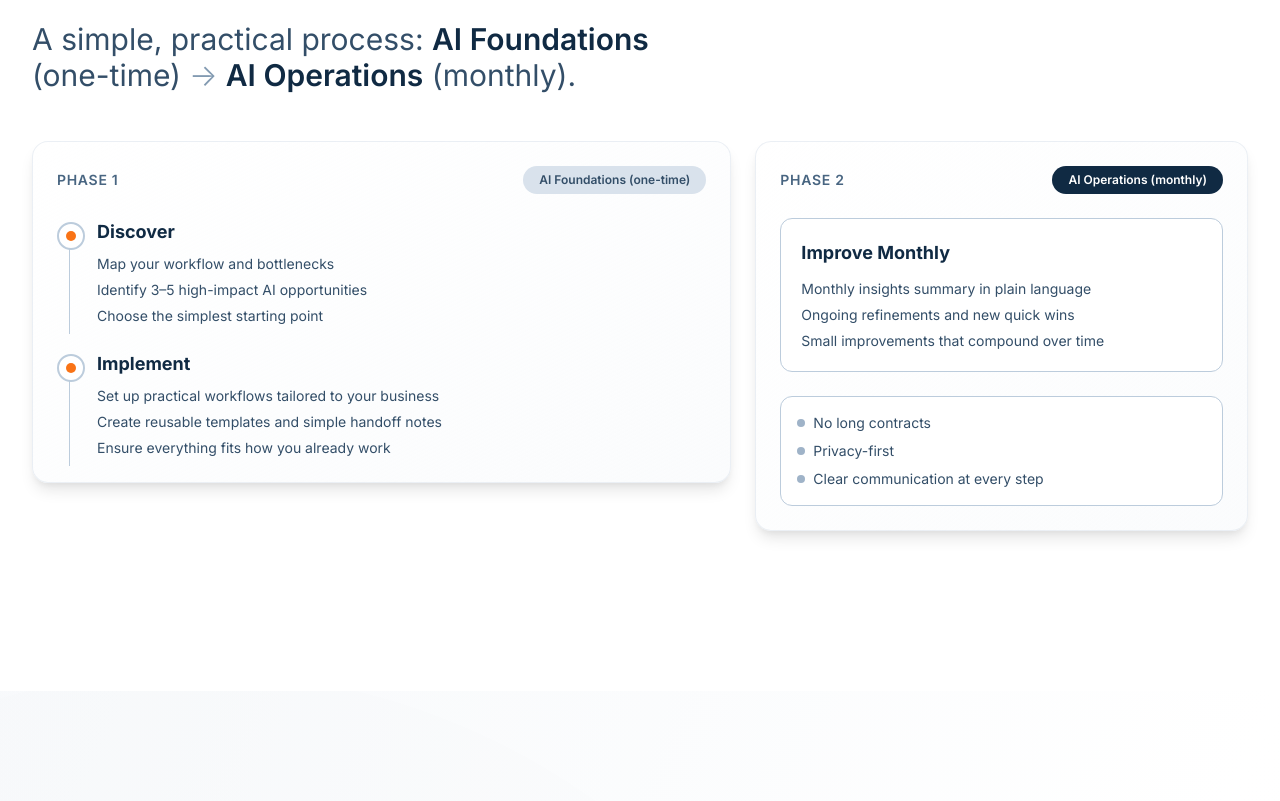
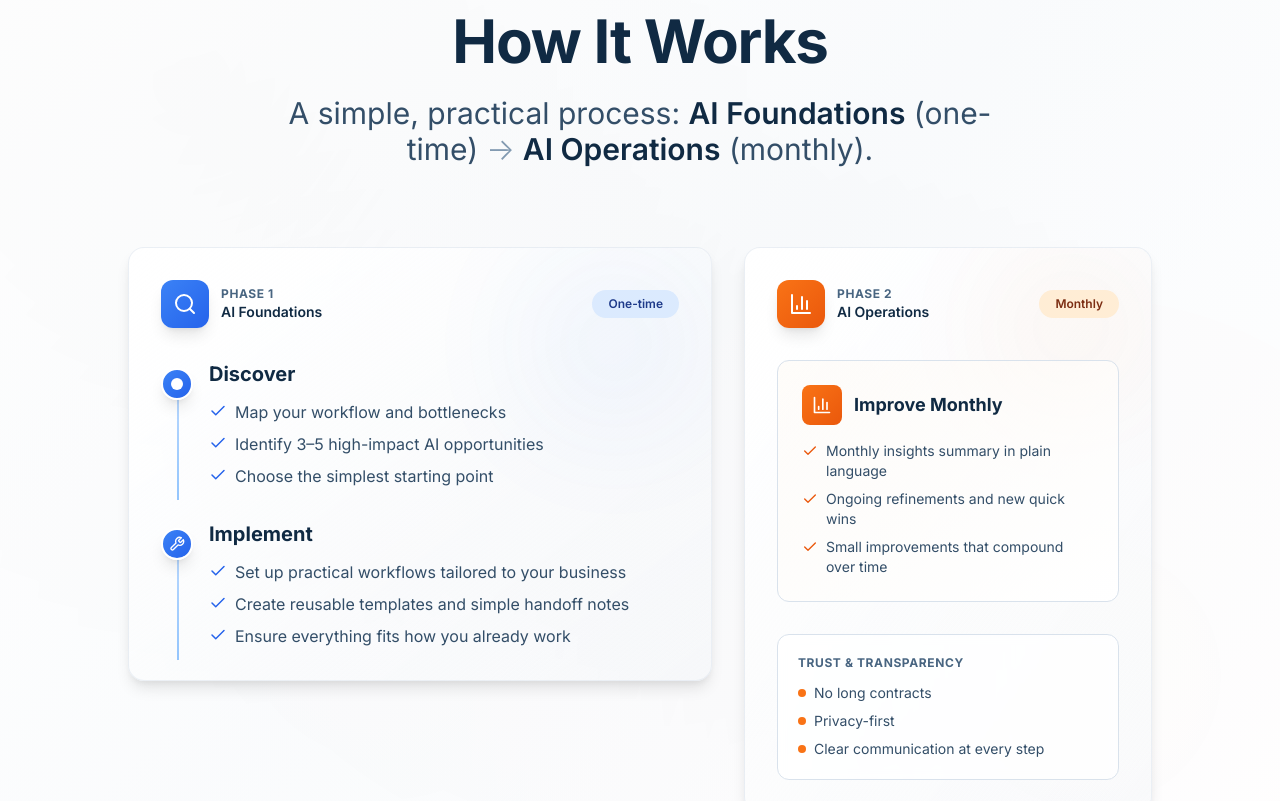
Before and after one commit to Silentkhill/cahill-ai-solutions, a React (Vite) app: page / in a window 1280 px wide. Shown: the part 4525-5326 px from the top of the page. Built offline with nearby package versions, Linux system fonts and the light colour scheme.

Commit message:
Redesign How It Works section to match rest of page: centered headline, noise layer, consistent card styling, icons, and improved visual hierarchy

```diff
--- a/src/components/HowItWorks.tsx
+++ b/src/components/HowItWorks.tsx
@@ -1,91 +1,191 @@
+import { useState, useEffect, useRef } from 'react'
+import { Search, Wrench, BarChart3, Check } from 'lucide-react'
+
 export default function HowItWorks() {
+  const sectionRef = useRef<HTMLElement>(null)
+  const [noiseClass, setNoiseClass] = useState('')
+
+  useEffect(() => {
+    const observer = new IntersectionObserver(
+      ([entry]) => {
+        if (entry.isIntersecting) {
+          setNoiseClass('clarity')
+        } else {
+          setNoiseClass('')
+        }
+      },
+      { threshold: 0.1 }
+    )
+
+    if (sectionRef.current) {
+      observer.observe(sectionRef.current)
+    }
+
+    return () => {
+      if (sectionRef.current) {
+        observer.unobserve(sectionRef.current)
+      }
+    }
+  }, [])
+
   return (
-    <section id="how-it-works" className="section-padding bg-white relative">
-      <div className="container-custom">
-        <div className="max-w-2xl mb-12">
-          <h2 className="text-headline text-navy-900 mb-4">
+    <section id="how-it-works" className="section-padding bg-gradient-to-br from-white via-navy-50/20 to-white relative overflow-hidden" ref={sectionRef}>
+      <div className={`noise-layer ${noiseClass}`} />
+
+      <div className="container-custom relative z-10">
+        <div className="max-w-5xl mx-auto">
+          {/* Enhanced headline - centered like other sections */}
+          <div className="text-center mb-20">
+            <div className="inline-block px-4 py-2 bg-accent-100/80 backdrop-blur-sm rounded-full border border-accent-200/50 mb-6">
+              <span className="text-sm font-semibold text-accent-900">Our Process</span>
+            </div>
+            <h2 className="text-headline text-navy-900 mb-6">
               How It Works
             </h2>
-          <p className="text-subhead text-navy-600">
+            <p className="text-subhead max-w-3xl mx-auto text-navy-600">
               A simple, practical process: <span className="font-semibold text-navy-900">AI Foundations</span> (one-time)
               <span className="mx-2 text-navy-400">→</span>
               <span className="font-semibold text-navy-900">AI Operations</span> (monthly).
             </p>
           </div>
 
-        {/* Phase labels */}
-        <div className="grid gap-6 lg:grid-cols-12">
+          {/* Two-phase layout with consistent styling */}
+          <div className="grid gap-8 lg:grid-cols-12">
+            {/* Phase 1: AI Foundations */}
             <div className="lg:col-span-7">
-            <div className="card-premium p-6">
-              <div className="flex items-center justify-between mb-6">
-                <p className="text-sm font-semibold text-navy-600 uppercase tracking-wider">Phase 1</p>
-                <span className="rounded-full bg-navy-100 px-4 py-1.5 text-xs font-semibold text-navy-700">
-                  AI Foundations (one-time)
+              <div className="card-premium p-8 relative overflow-hidden">
+                {/* Decorative gradient */}
+                <div className="absolute top-0 right-0 w-48 h-48 bg-gradient-to-br from-blue-500 to-blue-600 opacity-5 rounded-full blur-3xl" />
+
+                <div className="relative z-10">
+                  <div className="flex items-center justify-between mb-8">
+                    <div className="flex items-center gap-3">
+                      <div className="w-12 h-12 bg-gradient-to-br from-blue-500 to-blue-600 rounded-xl flex items-center justify-center shadow-lg">
+                        <Search className="text-white" size={24} />
+                      </div>
+                      <div>
+                        <p className="text-xs font-bold text-navy-600 uppercase tracking-wider">Phase 1</p>
+                        <p className="text-sm font-semibold text-navy-900">AI Foundations</p>
+                      </div>
+                    </div>
+                    <span className="rounded-full bg-blue-100 px-4 py-1.5 text-xs font-semibold text-blue-900">
+                      One-time
                     </span>
                   </div>
 
-              {/* Timeline */}
-              <div className="space-y-6">
-                <div className="relative pl-10">
-                  <div className="absolute left-3 top-2 h-full w-px bg-navy-200" />
-                  <div className="absolute left-0 top-1 flex h-7 w-7 items-center justify-center rounded-full border-2 border-navy-200 bg-white">
-                    <span className="h-2.5 w-2.5 rounded-full bg-accent-500" />
+                  {/* Timeline steps */}
+                  <div className="space-y-8">
+                    <div className="relative pl-12">
+                      <div className="absolute left-4 top-3 h-full w-0.5 bg-gradient-to-b from-blue-200 to-blue-300" />
+                      <div className="absolute left-0 top-2 flex h-8 w-8 items-center justify-center rounded-full bg-gradient-to-br from-blue-500 to-blue-600 shadow-lg border-2 border-white">
+                        <span className="h-3 w-3 rounded-full bg-white" />
                       </div>
-                  <h3 className="text-lg font-bold text-navy-900">Discover</h3>
-                  <ul className="mt-2 space-y-1.5 text-sm text-navy-700">
-                    <li>Map your workflow and bottlenecks</li>
-                    <li>Identify 3–5 high-impact AI opportunities</li>
-                    <li>Choose the simplest starting point</li>
+                      <h3 className="text-xl font-bold text-navy-900 mb-3">Discover</h3>
+                      <ul className="space-y-2 text-base text-navy-700">
+                        <li className="flex items-start gap-2">
+                          <Check className="text-blue-600 flex-shrink-0 mt-0.5" size={18} />
+                          <span>Map your workflow and bottlenecks</span>
+                        </li>
+                        <li className="flex items-start gap-2">
+                          <Check className="text-blue-600 flex-shrink-0 mt-0.5" size={18} />
+                          <span>Identify 3–5 high-impact AI opportunities</span>
+                        </li>
+                        <li className="flex items-start gap-2">
+                          <Check className="text-blue-600 flex-shrink-0 mt-0.5" size={18} />
+                          <span>Choose the simplest starting point</span>
+                        </li>
                       </ul>
                     </div>
 
-                <div className="relative pl-10">
-                  <div className="absolute left-3 top-2 h-full w-px bg-navy-200" />
-                  <div className="absolute left-0 top-1 flex h-7 w-7 items-center justify-center rounded-full border-2 border-navy-200 bg-white">
-                    <span className="h-2.5 w-2.5 rounded-full bg-accent-500" />
+                    <div className="relative pl-12">
+                      <div className="absolute left-4 top-3 h-full w-0.5 bg-gradient-to-b from-blue-200 to-blue-300" />
+                      <div className="absolute left-0 top-2 flex h-8 w-8 items-center justify-center rounded-full bg-gradient-to-br from-blue-500 to-blue-600 shadow-lg border-2 border-white">
+                        <Wrench className="text-white" size={16} />
                       </div>
-                  <h3 className="text-lg font-bold text-navy-900">Implement</h3>
-                  <ul className="mt-2 space-y-1.5 text-sm text-navy-700">
-                    <li>Set up practical workflows tailored to your business</li>
-                    <li>Create reusable templates and simple handoff notes</li>
-                    <li>Ensure everything fits how you already work</li>
+                      <h3 className="text-xl font-bold text-navy-900 mb-3">Implement</h3>
+                      <ul className="space-y-2 text-base text-navy-700">
+                        <li className="flex items-start gap-2">
+                          <Check className="text-blue-600 flex-shrink-0 mt-0.5" size={18} />
+                          <span>Set up practical workflows tailored to your business</span>
+                        </li>
+                        <li className="flex items-start gap-2">
+                          <Check className="text-blue-600 flex-shrink-0 mt-0.5" size={18} />
+                          <span>Create reusable templates and simple handoff notes</span>
+                        </li>
+                        <li className="flex items-start gap-2">
+                          <Check className="text-blue-600 flex-shrink-0 mt-0.5" size={18} />
+                          <span>Ensure everything fits how you already work</span>
+                        </li>
                       </ul>
                     </div>
                   </div>
                 </div>
               </div>
+            </div>
 
+            {/* Phase 2: AI Operations */}
             <div className="lg:col-span-5">
-            <div className="card-premium p-6 bg-gradient-to-b from-navy-50/50 to-white">
-              <div className="flex items-center justify-between mb-6">
-                <p className="text-sm font-semibold text-navy-600 uppercase tracking-wider">Phase 2</p>
-                <span className="rounded-full bg-navy-900 px-4 py-1.5 text-xs font-semibold text-white">
-                  AI Operations (monthly)
+              <div className="card-premium p-8 relative overflow-hidden h-full">
+                {/* Decorative gradient */}
+                <div className="absolute top-0 right-0 w-40 h-40 bg-gradient-to-br from-accent-500 to-accent-600 opacity-5 rounded-full blur-3xl" />
+
+                <div className="relative z-10">
+                  <div className="flex items-center justify-between mb-8">
+                    <div className="flex items-center gap-3">
+                      <div className="w-12 h-12 bg-gradient-to-br from-accent-500 to-accent-600 rounded-xl flex items-center justify-center shadow-lg">
+                        <BarChart3 className="text-white" size={24} />
+                      </div>
+                      <div>
+                        <p className="text-xs font-bold text-navy-600 uppercase tracking-wider">Phase 2</p>
+                        <p className="text-sm font-semibold text-navy-900">AI Operations</p>
+                      </div>
+                    </div>
+                    <span className="rounded-full bg-accent-100 px-4 py-1.5 text-xs font-semibold text-accent-900">
+                      Monthly
                     </span>
                   </div>
 
-              <div className="mb-6 rounded-xl border border-navy-200 bg-white p-5">
-                <h3 className="text-lg font-bold text-navy-900 mb-3">Improve Monthly</h3>
-                <ul className="space-y-1.5 text-sm text-navy-700">
-                  <li>Monthly insights summary in plain language</li>
-                  <li>Ongoing refinements and new quick wins</li>
-                  <li>Small improvements that compound over time</li>
+                  <div className="mb-8 rounded-xl border border-navy-100 bg-gradient-to-br from-accent-50/30 to-white p-6">
+                    <div className="flex items-center gap-3 mb-4">
+                      <div className="w-10 h-10 bg-gradient-to-br from-accent-500 to-accent-600 rounded-lg flex items-center justify-center">
+                        <BarChart3 className="text-white" size={20} />
+                      </div>
+                      <h3 className="text-lg font-bold text-navy-900">Improve Monthly</h3>
+                    </div>
+                    <ul className="space-y-2 text-sm text-navy-700">
+                      <li className="flex items-start gap-2">
+                        <Check className="text-accent-600 flex-shrink-0 mt-0.5" size={16} />
+                        <span>Monthly insights summary in plain language</span>
+                      </li>
+                      <li className="flex items-start gap-2">
+                        <Check className="text-accent-600 flex-shrink-0 mt-0.5" size={16} />
+                        <span>Ongoing refinements and new quick wins</span>
+                      </li>
+                      <li className="flex items-start gap-2">
+                        <Check className="text-accent-600 flex-shrink-0 mt-0.5" size={16} />
+                        <span>Small improvements that compound over time</span>
+                      </li>
                     </ul>
                   </div>
 
-              {/* Trust bar */}
-              <div className="grid gap-2 rounded-xl border border-navy-200 bg-white p-4 text-sm text-navy-700">
+                  {/* Trust indicators */}
+                  <div className="rounded-xl border border-navy-100 bg-white/80 backdrop-blur-sm p-5 space-y-3">
+                    <p className="text-xs font-bold text-navy-600 uppercase tracking-wider mb-2">Trust & Transparency</p>
+                    <div className="space-y-2 text-sm text-navy-700">
                       <div className="flex items-center gap-2">
-                  <span className="h-2 w-2 rounded-full bg-navy-300" />
+                        <div className="w-2 h-2 rounded-full bg-accent-500" />
                         <span>No long contracts</span>
                       </div>
                       <div className="flex items-center gap-2">
-                  <span className="h-2 w-2 rounded-full bg-navy-300" />
+                        <div className="w-2 h-2 rounded-full bg-accent-500" />
                         <span>Privacy-first</span>
                       </div>
                       <div className="flex items-center gap-2">
-                  <span className="h-2 w-2 rounded-full bg-navy-300" />
+                        <div className="w-2 h-2 rounded-full bg-accent-500" />
                         <span>Clear communication at every step</span>
+                      </div>
+                    </div>
+                  </div>
                 </div>
               </div>
             </div>
```
Lines whose indentation alone changed are shown as unchanged.
